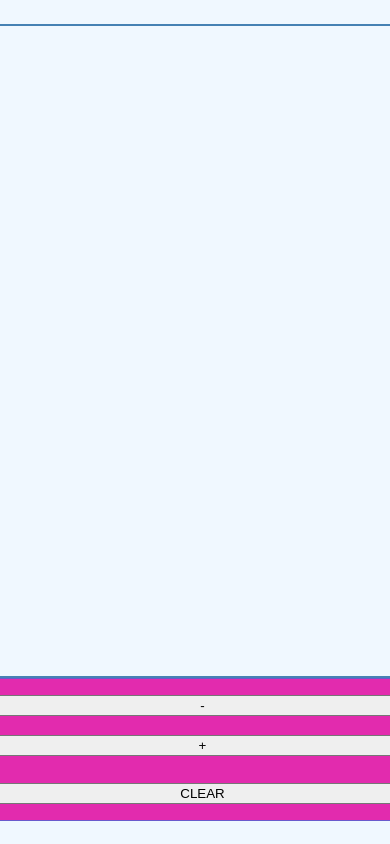
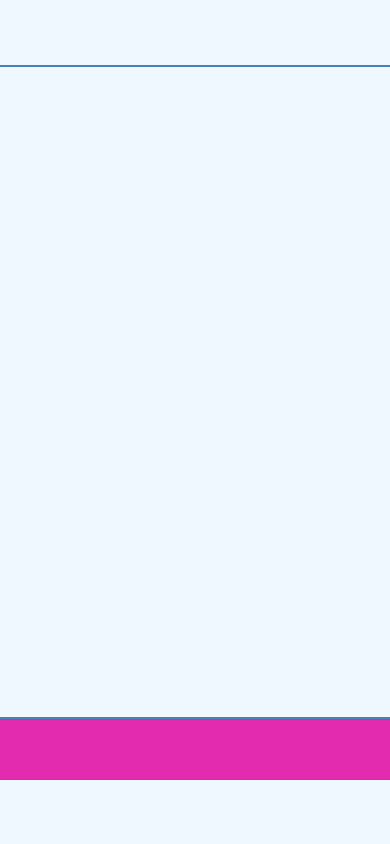
Before and after one commit to Lipankumar/my-drawing-app-project, a plain HTML site: page index.html in a window 390 px wide. Shown: the top 844 px of the page. Drawn offline with Linux system fonts and the light colour scheme.

Commit message:
Update styles.css

```diff
--- a/styles.css
+++ b/styles.css
@@ -27,8 +27,8 @@ canvas {
     width: 1400px;
     padding: 1rem;
 }
-@media only screen and (max-width: 1323px){
-    .container {
+@media only screen and (max-width: 393px){
+    .body {
           display: flex;
           flex-direction: column;
     }
```
